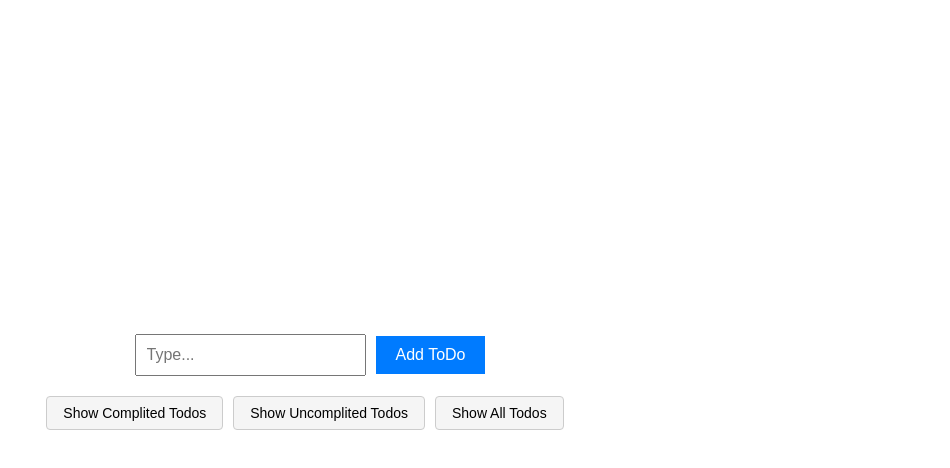
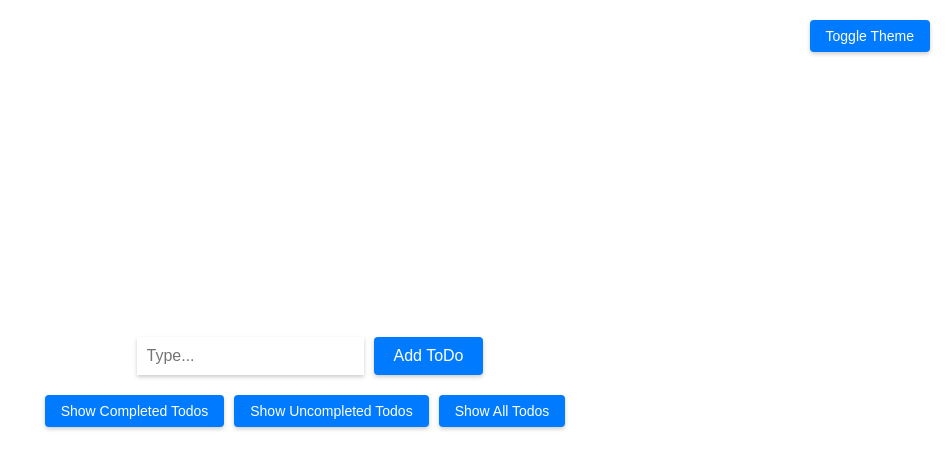
Before and after one commit to StandaFrontMan/ToDo-TS-Next, a Next.js app in the folder ts-proj/: page / in a window 1280 px wide. Shown: the top 468 px of the page, without its empty margins (330-1280 px from the left). Built offline with nearby package versions, Linux system fonts and the light colour scheme.

Commit message:
Style changes, dark and light globale style

```diff
--- a/ts-proj/src/app/globals.css
+++ b/ts-proj/src/app/globals.css
@@ -1,14 +1,9 @@
-input:checked + span {
-  text-decoration: line-through;
-}
-
 body {
   margin: 0;
   padding: 0;
   font-family: Arial, sans-serif;
 }
 
-/* Стили для компонента Home */
 .Home {
   display: flex;
   flex-direction: column;
@@ -25,18 +20,19 @@ body {
   padding: 10px;
   margin-right: 10px;
   font-size: 16px;
+  background-color: #ffffff;
+  border: none;
+  box-shadow: 0 2px 4px rgba(0, 0, 0, 0.2);
 }
 
 .adding-button {
   padding: 10px 20px;
   font-size: 16px;
-  background-color: #007bff;
   color: white;
   border: none;
   cursor: pointer;
 }
 
-/* Стили для компонента TodoList */
 .output-area {
   display: flex;
   flex-direction: column;
@@ -48,10 +44,11 @@ body {
 }
 
 .filter-button {
+  border: none;
   padding: 8px 16px;
   font-size: 14px;
-  background-color: #f5f5f5;
-  border: 1px solid #ccc;
+  background-color: var(--background-color);
+  color: var(--text-color);
   border-radius: 4px;
   cursor: pointer;
   margin-right: 10px;
@@ -61,7 +58,6 @@ body {
   width: 300px;
 }
 
-/* Стили для компонента TodoItem */
 .todo-info {
   display: flex;
   align-items: center;
@@ -80,8 +76,53 @@ body {
   padding: 8px 16px;
   font-size: 14px;
   background-color: #dc3545;
-  color: white;
+  color: #fff;
   border: none;
   border-radius: 4px;
   cursor: pointer;
 }
+
+.theme-button {
+  position: fixed;
+  top: 20px;
+  right: 20px;
+  padding: 8px 16px;
+  font-size: 14px;
+  background-color: var(--primary-color);
+  color: var(--text-color);
+  border: none;
+  border-radius: 4px;
+  cursor: pointer;
+  box-shadow: 0 2px 4px rgba(0, 0, 0, 0.2);
+}
+
+button {
+  box-shadow: 0 2px 4px rgba(0, 0, 0, 0.2);
+  border-radius: 4px;
+}
+
+/* Светлая тема */
+.light {
+  background-color: #ffffff;
+  color: #000000;
+}
+
+.light button {
+  background-color: #007bff;
+  color: #ffffff;
+}
+
+/* Темная тема */
+.dark {
+  background-color: #333333;
+  color: #ffffff;
+}
+
+.dark button {
+  background-color: #6c757d;
+  color: #ffffff;
+}
+
+.dark .main-input {
+  background-color: #fff;
+}
--- a/ts-proj/src/app/page.tsx
+++ b/ts-proj/src/app/page.tsx
@@ -1,22 +1,36 @@
 "use client";
 
 import Image from 'next/image'
-import styles from './page.module.css'
 import InputField from './todo components/InputField'
 import { useState } from 'react'
 import TodoList from './todo components/TodoList';
+
+import styles from './page.module.css'
+
 
 export default function Home() {
 
   const [text, setText] = useState<string>('');
 
+  const [theme, setTheme] = useState<'light' | 'dark'>('light');
+
+  const toggleTheme = () => {
+    setTheme((prevTheme) => (prevTheme === 'light' ? 'dark' : 'light'));
+  };
+
   return (
-    <div className='Home'>
+    <div className={`Home ${theme}`}>
+
+      <button className="theme-button" onClick={toggleTheme}>
+        Toggle Theme
+      </button>
+
       <InputField
         value={text}
         updateText={setText}
+        theme={theme}
       />
-      <TodoList />
+      <TodoList theme={theme}/>
     </div>
   )
 }
--- a/ts-proj/src/app/todo components/InputField.tsx
+++ b/ts-proj/src/app/todo components/InputField.tsx
@@ -4,11 +4,12 @@ import { addTodo } from '@/redux/features/todo.Slice'
 
 interface InputFieldProps {
     value: string;
-    updateText: (text: string) => void
+    updateText: (text: string) => void;
+    theme: 'light' | 'dark'
 }
 
 
-const InputField: React.FC<InputFieldProps> = ({ value, updateText }) => {
+const InputField: React.FC<InputFieldProps> = ({ value, updateText, theme }) => {
 
     const dispatch = useAppDispatch()
 
@@ -20,15 +21,15 @@ const InputField: React.FC<InputFieldProps> = ({ value, updateText }) => {
     };
 
   return (
-    <div className='input-area'>
+    <div className={`input-area ${theme}`}>
         <input
-            className='main-input'
+            className={`main-input ${theme}`}
             placeholder='Type...'
             value={value}
             onChange={(e) => updateText(e.target.value)}
         />
         <button
-          className='adding-button'
+          className={`adding-button ${theme}`}
           onClick={handleAddTodo}
         >Add ToDo</button>
     </div>
--- a/ts-proj/src/app/todo components/TodoItem.tsx
+++ b/ts-proj/src/app/todo components/TodoItem.tsx
@@ -2,22 +2,28 @@ import React from 'react'
 import { ITodo, markAsDone, removeTode } from '@/redux/features/todo.Slice'
 import { useAppDispatch } from '@/redux/hooks'
 
-const TodoItem: React.FC<ITodo> = ({ id, text, complited }) => {
+interface TodoItemProps extends ITodo {
+  className: 'light' | 'dark';
+}
+
+const TodoItem: React.FC<TodoItemProps> = ({ id, text, complited, className }) => {
 
     const dispatch = useAppDispatch()
 
   return (
-    <li className='todo-info'>
+    <li className={`todo-info ${className}`}>
         <input
             className='checkbox-condition'
             type='checkbox'
             checked={complited}
             onChange={() => dispatch(markAsDone(id))}
         />
-        <span className='todo-text'>{text}</span>
-        <button className='delete-button' onClick={() => dispatch(removeTode(id))}>Delite</button>
+        <span style={{ textDecoration: complited ? 'line-through' : 'none' }} className='todo-text'>{text}</span>
+        <button className='delete-button' onClick={() => dispatch(removeTode(id))}>Delete</button>
     </li>
   )
 }
 
 export default TodoItem
+
+// текст в спане зачеркивает тернальный оператор
--- a/ts-proj/src/app/todo components/TodoList.tsx
+++ b/ts-proj/src/app/todo components/TodoList.tsx
@@ -2,7 +2,11 @@ import { useAppSelector } from '@/redux/hooks'
 import React, { useState } from 'react'
 import TodoItem from './TodoItem'
 
-const TodoList: React.FC = () => {
+interface TodoListProps {
+    theme: 'light' | 'dark';
+}
+
+const TodoList: React.FC<TodoListProps> = ({ theme }) => {
 
     const { todos } = useAppSelector(state => state.todo)
 
@@ -19,16 +23,37 @@ const TodoList: React.FC = () => {
       });
 
   return (
-    <div className='output-area'>
+    // <div className='output-area'>
+    //   <div className='filter-buttons-block'>
+    //     <button className='filter-button' onClick={() => setFilter('completed')}>Show Complited Todos</button>
+    //     <button className='filter-button' onClick={() => setFilter('uncompleted')}>Show Uncomplited Todos</button>
+    //     <button className='filter-button' onClick={() => setFilter('all')}>Show All Todos</button>
+    //   </div>
+    //   <div className='todo-list-block'>
+    //     <ul>
+    //         {filteredTodos.map((todo) => (
+    //         <TodoItem key={todo.id} {...todo} />
+    //         ))}
+    //     </ul>
+    //   </div>
+    // </div>
+
+    <div className={`output-area ${theme}`}>
         <div className='filter-buttons-block'>
-        <button className='filter-button' onClick={() => setFilter('completed')}>Show Complited Todos</button>
-        <button className='filter-button' onClick={() => setFilter('uncompleted')}>Show Uncomplited Todos</button>
-        <button className='filter-button' onClick={() => setFilter('all')}>Show All Todos</button>
+          <button className={`filter-button ${theme}`} onClick={() => setFilter('completed')}>
+            Show Completed Todos
+          </button>
+          <button className={`filter-button ${theme}`} onClick={() => setFilter('uncompleted')}>
+            Show Uncompleted Todos
+          </button>
+          <button className={`filter-button ${theme}`} onClick={() => setFilter('all')}>
+            Show All Todos
+          </button>
         </div>
         <div className='todo-list-block'>
           <ul>
               {filteredTodos.map((todo) => (
-            <TodoItem key={todo.id} {...todo} />
+              <TodoItem key={todo.id} {...todo} className={theme} />
               ))}
           </ul>
         </div>
```
Lines whose indentation alone changed are shown as unchanged.
